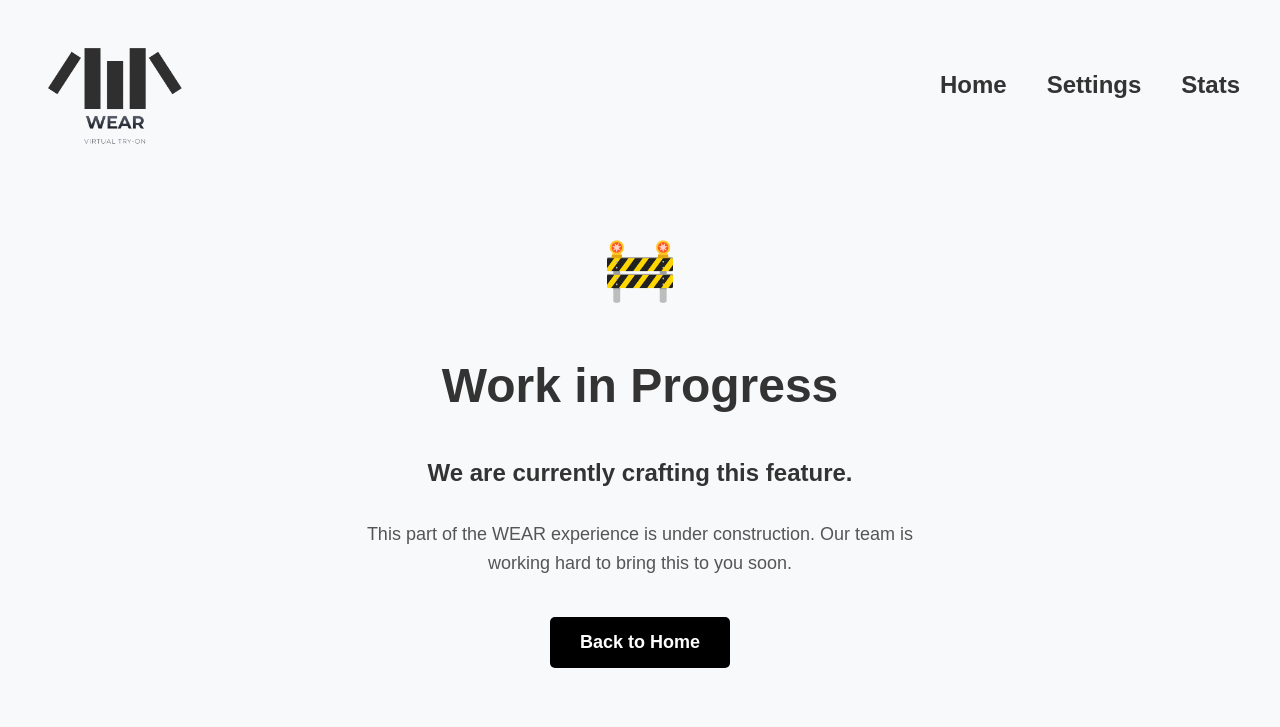
After one commit to kubamalkiewicz/WEAR, a Flask app: template templates/not_found.html in a window 1280 px wide. The commit adds this page. Shown: the top 727 px of the page. Run offline with Flask 3, Linux system fonts and the light colour scheme; the template is opened without the code that fills it, so the values that code supplies are empty.

Commit message:
NotFound_page

```diff
--- a/app.py
+++ b/app.py
@@ -4,30 +4,17 @@ from flask import Flask, render_template, request, redirect, url_for
 app = Flask(__name__)
 
 def init_db():
-<<<<<<< HEAD
-    """Creates the table if it doesn't exist."""
-=======
-    """Initializes the database with a settings table."""
->>>>>>> 02ce89a8799b1736e9c9ffdfc758eb995c10513a
     with sqlite3.connect('wear_app.db') as conn:
         cursor = conn.cursor()
         cursor.execute('''
             CREATE TABLE IF NOT EXISTS user_settings (
                 id INTEGER PRIMARY KEY AUTOINCREMENT,
                 weight REAL,
-<<<<<<< HEAD
                 height REAL,
                 timestamp DATETIME DEFAULT CURRENT_TIMESTAMP
             )
         ''')
         conn.commit()
-=======
-                height REAL
-            )
-        ''')
-        conn.commit()
-
->>>>>>> 02ce89a8799b1736e9c9ffdfc758eb995c10513a
 init_db()
 
 @app.route("/")
@@ -35,7 +22,6 @@ def home():
     current_weight = None
     current_height = None
 
-<<<<<<< HEAD
     with sqlite3.connect('wear_app.db') as conn:
         cursor = conn.cursor()
         cursor.execute("SELECT weight, height FROM user_settings ORDER BY id DESC LIMIT 1")
@@ -47,8 +33,6 @@ def home():
 
     return render_template("index.html", weight=current_weight, height=current_height)
 
-=======
->>>>>>> 02ce89a8799b1736e9c9ffdfc758eb995c10513a
 @app.route("/settings", methods=["GET", "POST"])
 def settings():
     if request.method == "POST":
@@ -61,11 +45,7 @@ def settings():
                            (weight_input, height_input))
             conn.commit()
 
-<<<<<<< HEAD
         return redirect(url_for('stats'))
-=======
-        return redirect(url_for('home'))
->>>>>>> 02ce89a8799b1736e9c9ffdfc758eb995c10513a
 
     return render_template("settings.html")
 
@@ -81,5 +61,9 @@ def stats():
 
     return render_template("stats.html", history=history_data)
 
+@app.route("/try-on")
+def try_on():
+    return render_template("not_found.html")
+
 if __name__ == "__main__":
     app.run(debug=True)
--- /dev/null
+++ b/templates/not_found.html
@@ -0,0 +1,43 @@
+<!DOCTYPE html>
+<html lang="en">
+<head>
+    <meta charset="UTF-8">
+    <meta name="viewport" content="width=device-width, initial-scale=1.0">
+    <title>WEAR - Work in Progress</title>
+    <link rel="stylesheet" href="{{ url_for('static', filename='style.css') }}">
+</head>
+<body>
+
+    <header class="navbar">
+        <div class="logo-container">
+            <a href="/">
+                <img src="{{ url_for('static', filename='logo.png') }}" alt="WEAR Logo" class="logo" draggable="false" loading="lazy">
+            </a>
+        </div>
+
+        <nav class="nav-links">
+            <a href="/" class="nav-item">Home</a>
+            <a href="/settings" class="nav-item">Settings</a>
+            <a href="/stats" class="nav-item">Stats</a>
+        </nav>
+    </header>
+
+    <main class="hero-section">
+        <div style="font-size: 60px; margin-bottom: 20px;">🚧</div>
+
+        <h1 class="title">Work in Progress</h1>
+
+        <p class="subtitle">We are currently crafting this feature.</p>
+
+        <p class="description">
+            This part of the WEAR experience is under construction.
+            Our team is working hard to bring this to you soon.
+        </p>
+
+        <div class="button-group">
+            <a href="/" class="btn-primary">Back to Home</a>
+        </div>
+    </main>
+
+</body>
+</html>
```
Also changed, not shown: templates/index.html (+10 -6 lines), wear_app.db (added).
